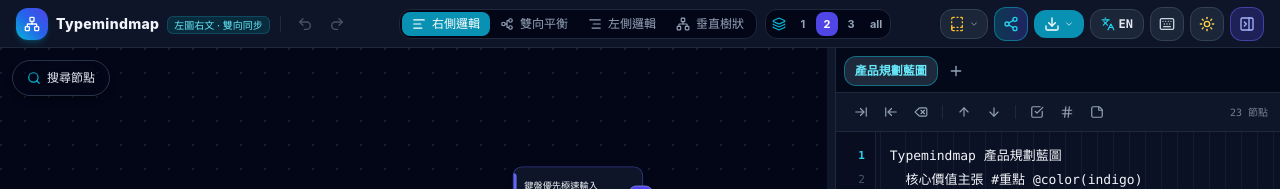
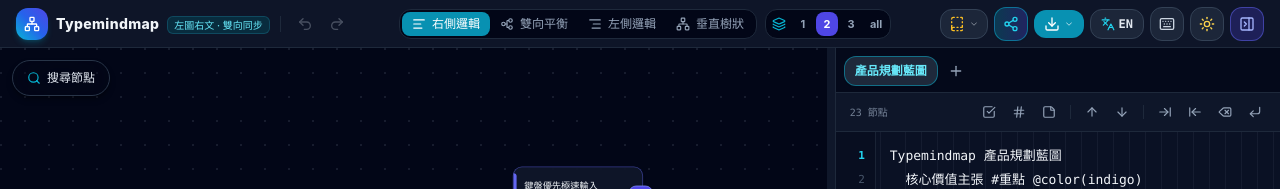
Before and after one commit to etsaycood/Typemindmap, a React (Vite) app: page / in a window 1280 px wide. Shown: the top 189 px of the page. Built offline with nearby package versions, Linux system fonts and the light colour scheme.

Commit message:
feat: align toolbar to right and place indent, outdent, backspace, and newline buttons at the far right

```diff
--- a/src/components/RightOutliner.tsx
+++ b/src/components/RightOutliner.tsx
@@ -8,6 +8,7 @@ import {
   ArrowRightToLine,
   ArrowLeftToLine,
   Delete,
+  CornerDownLeft,
   CheckSquare,
   Hash,
   StickyNote,
@@ -221,6 +222,40 @@ export const RightOutliner: React.FC<RightOutlinerProps> = ({
     });
   };
 
+  // Enter / 換行 button handler (auto-preserve indent & keep cursor line in upper portion)
+  const handleEnter = () => {
+    const el = textareaRef.current;
+    if (!el) return;
+
+    const val = el.value.replace(/\r\n/g, '\n');
+    const selStart = el.selectionStart;
+    const selEnd = el.selectionEnd;
+
+    const lineStart = val.lastIndexOf('\n', selStart - 1) + 1;
+    const curLineBeforeCursor = val.slice(lineStart, selStart);
+    const indentMatch = curLineBeforeCursor.match(/^[ \t]*/);
+    const indent = (indentMatch ? indentMatch[0] : '').replace(/\t/g, '  ');
+
+    // If current line is line 0 (root) and has 0 indent, indent the second line by 2 spaces automatically!
+    const curLineIdx = computeLineIndexFromPos(val, selStart);
+    const nextIndent = curLineIdx === 0 && indent.length === 0 ? '  ' : indent;
+    const nextLineIdx = curLineIdx + 1;
+
+    const nextVal = val.slice(0, selStart) + '\n' + nextIndent + val.slice(selEnd);
+    const nextCursor = selStart + 1 + nextIndent.length;
+
+    onChangeContent(nextVal, nextLineIdx);
+    onActiveLineChange(nextLineIdx);
+
+    window.requestAnimationFrame(() => {
+      if (!textareaRef.current) return;
+      textareaRef.current.focus();
+      textareaRef.current.selectionStart = nextCursor;
+      textareaRef.current.selectionEnd = nextCursor;
+      scrollLineToUpperPortion(nextLineIdx, true);
+    });
+  };
+
   // Move current line + subtree up/down
   const handleMoveBlock = (dir: 'up' | 'down') => {
     const res = moveSubtreeVertical(content, rootNode, activeLineIndex, dir);
@@ -293,34 +328,8 @@ export const RightOutliner: React.FC<RightOutlinerProps> = ({
 
     // 3. Enter -> Auto-preserve current line indentation & keep typing line in upper portion
     if (e.key === 'Enter' && !e.shiftKey && !e.ctrlKey && !e.metaKey) {
-      const el = e.currentTarget;
-      const val = el.value;
-      const selStart = el.selectionStart;
-      const selEnd = el.selectionEnd;
-
-      const lineStart = val.lastIndexOf('\n', selStart - 1) + 1;
-      const curLineBeforeCursor = val.slice(lineStart, selStart);
-      const indentMatch = curLineBeforeCursor.match(/^[ \t]*/);
-      const indent = (indentMatch ? indentMatch[0] : '').replace(/\t/g, '  ');
-
-      // If current line is line 0 (root) and has 0 indent, indent the second line by 2 spaces automatically!
-      const curLineIdx = computeLineIndexFromPos(val, selStart);
-      const nextIndent = curLineIdx === 0 && indent.length === 0 ? '  ' : indent;
-      const nextLineIdx = curLineIdx + 1;
-
       e.preventDefault();
-      const nextVal = val.slice(0, selStart) + '\n' + nextIndent + val.slice(selEnd);
-      const nextCursor = selStart + 1 + nextIndent.length;
-
-      onChangeContent(nextVal, nextLineIdx);
-      onActiveLineChange(nextLineIdx);
-
-      window.requestAnimationFrame(() => {
-        if (!textareaRef.current) return;
-        textareaRef.current.selectionStart = nextCursor;
-        textareaRef.current.selectionEnd = nextCursor;
-        scrollLineToUpperPortion(nextLineIdx, true);
-      });
+      handleEnter();
       return;
     }
   };
@@ -428,76 +437,13 @@ export const RightOutliner: React.FC<RightOutlinerProps> = ({
             : 'bg-slate-50 border-slate-200 text-slate-600'
         }`}
       >
-        <div className="flex items-center gap-1">
-          {/* Tab (Indent) */}
-          <button
-            type="button"
-            onMouseDown={(e) => e.preventDefault()}
-            onClick={() => adjustIndentation(false)}
-            className={`p-1.5 rounded-lg active:scale-90 transition-all ${
-              isDark ? 'hover:bg-slate-800 hover:text-white' : 'hover:bg-slate-200 hover:text-slate-900'
-            }`}
-            title={t.indentTooltip}
-          >
-            <ArrowRightToLine className="w-3.5 h-3.5" />
-          </button>
+        {/* Left: Node Count */}
+        <span className="font-mono text-[10px] opacity-75 select-none pl-0.5">
+          {t.nodesCount(rootNode.totalDescendants + 1)}
+        </span>
 
-          {/* Shift+Tab (Outdent) */}
-          <button
-            type="button"
-            onMouseDown={(e) => e.preventDefault()}
-            onClick={() => adjustIndentation(true)}
-            className={`p-1.5 rounded-lg active:scale-90 transition-all ${
-              isDark ? 'hover:bg-slate-800 hover:text-white' : 'hover:bg-slate-200 hover:text-slate-900'
-            }`}
-            title={t.outdentTooltip}
-          >
-            <ArrowLeftToLine className="w-3.5 h-3.5" />
-          </button>
-
-          {/* Backspace / Delete (<-) */}
-          <button
-            type="button"
-            onMouseDown={(e) => e.preventDefault()}
-            onClick={handleBackspace}
-            className={`p-1.5 rounded-lg active:scale-90 transition-all ${
-              isDark ? 'hover:bg-slate-800 hover:text-rose-400' : 'hover:bg-slate-200 hover:text-rose-600'
-            }`}
-            title={t.backspaceTooltip}
-          >
-            <Delete className="w-3.5 h-3.5" />
-          </button>
-
-          <div className={`h-3.5 w-px mx-1 ${isDark ? 'bg-slate-800' : 'bg-slate-300'}`} />
-
-          {/* Move Subtree Up */}
-          <button
-            type="button"
-            onMouseDown={(e) => e.preventDefault()}
-            onClick={() => handleMoveBlock('up')}
-            className={`p-1.5 rounded-lg active:scale-90 transition-all ${
-              isDark ? 'hover:bg-slate-800 hover:text-white' : 'hover:bg-slate-200 hover:text-slate-900'
-            }`}
-            title={t.moveUpTooltip}
-          >
-            <ArrowUp className="w-3.5 h-3.5" />
-          </button>
-
-          {/* Move Subtree Down */}
-          <button
-            type="button"
-            onMouseDown={(e) => e.preventDefault()}
-            onClick={() => handleMoveBlock('down')}
-            className={`p-1.5 rounded-lg active:scale-90 transition-all ${
-              isDark ? 'hover:bg-slate-800 hover:text-white' : 'hover:bg-slate-200 hover:text-slate-900'
-            }`}
-            title={t.moveDownTooltip}
-          >
-            <ArrowDown className="w-3.5 h-3.5" />
-          </button>
-
-          <div className={`h-3.5 w-px mx-1 ${isDark ? 'bg-slate-800' : 'bg-slate-300'}`} />
-
+        {/* Right: Functional Action Buttons */}
+        <div className="flex items-center gap-1 ml-auto">
           {/* Toggle Checkbox */}
           <button
             type="button"
@@ -536,11 +482,89 @@ export const RightOutliner: React.FC<RightOutlinerProps> = ({
           >
             <StickyNote className="w-3.5 h-3.5" />
           </button>
+
+          <div className={`h-3.5 w-px mx-1 ${isDark ? 'bg-slate-800' : 'bg-slate-300'}`} />
+
+          {/* Move Subtree Up */}
+          <button
+            type="button"
+            onMouseDown={(e) => e.preventDefault()}
+            onClick={() => handleMoveBlock('up')}
+            className={`p-1.5 rounded-lg active:scale-90 transition-all ${
+              isDark ? 'hover:bg-slate-800 hover:text-white' : 'hover:bg-slate-200 hover:text-slate-900'
+            }`}
+            title={t.moveUpTooltip}
+          >
+            <ArrowUp className="w-3.5 h-3.5" />
+          </button>
+
+          {/* Move Subtree Down */}
+          <button
+            type="button"
+            onMouseDown={(e) => e.preventDefault()}
+            onClick={() => handleMoveBlock('down')}
+            className={`p-1.5 rounded-lg active:scale-90 transition-all ${
+              isDark ? 'hover:bg-slate-800 hover:text-white' : 'hover:bg-slate-200 hover:text-slate-900'
+            }`}
+            title={t.moveDownTooltip}
+          >
+            <ArrowDown className="w-3.5 h-3.5" />
+          </button>
+
+          <div className={`h-3.5 w-px mx-1 ${isDark ? 'bg-slate-800' : 'bg-slate-300'}`} />
+
+          {/* >| Tab (Indent) */}
+          <button
+            type="button"
+            onMouseDown={(e) => e.preventDefault()}
+            onClick={() => adjustIndentation(false)}
+            className={`p-1.5 rounded-lg active:scale-90 transition-all ${
+              isDark ? 'hover:bg-slate-800 hover:text-cyan-300' : 'hover:bg-slate-200 hover:text-cyan-700'
+            }`}
+            title={t.indentTooltip}
+          >
+            <ArrowRightToLine className="w-3.5 h-3.5" />
+          </button>
+
+          {/* |< Shift+Tab (Outdent) */}
+          <button
+            type="button"
+            onMouseDown={(e) => e.preventDefault()}
+            onClick={() => adjustIndentation(true)}
+            className={`p-1.5 rounded-lg active:scale-90 transition-all ${
+              isDark ? 'hover:bg-slate-800 hover:text-cyan-300' : 'hover:bg-slate-200 hover:text-cyan-700'
+            }`}
+            title={t.outdentTooltip}
+          >
+            <ArrowLeftToLine className="w-3.5 h-3.5" />
+          </button>
+
+          {/* < Backspace / Delete */}
+          <button
+            type="button"
+            onMouseDown={(e) => e.preventDefault()}
+            onClick={handleBackspace}
+            className={`p-1.5 rounded-lg active:scale-90 transition-all ${
+              isDark ? 'hover:bg-slate-800 hover:text-rose-400' : 'hover:bg-slate-200 hover:text-rose-600'
+            }`}
+            title={t.backspaceTooltip}
+          >
+            <Delete className="w-3.5 h-3.5" />
+          </button>
+
+          {/* ↵ Enter / 換行 */}
+          <button
+            type="button"
+            onMouseDown={(e) => e.preventDefault()}
+            onClick={handleEnter}
+            className={`p-1.5 rounded-lg active:scale-90 transition-all ${
+              isDark ? 'hover:bg-slate-800 hover:text-emerald-400' : 'hover:bg-slate-200 hover:text-emerald-600'
+            }`}
+            title={t.enterTooltip}
+          >
+            <CornerDownLeft className="w-3.5 h-3.5" />
+          </button>
         </div>
-
-        <span className="font-mono text-[10px] opacity-75">
-          {t.nodesCount(rootNode.totalDescendants + 1)}
-        </span>
       </div>
 
       {/* 3. Main Outliner Code Editor with Line Gutter */}
--- a/src/utils/i18n.ts
+++ b/src/utils/i18n.ts
@@ -96,9 +96,10 @@ export const I18N = {
     tabTooltip: '點擊切換圖表；雙擊重新命名',
     deleteTabTooltip: '刪除此分頁圖表',
     addTabTooltip: '新增空白心智圖分頁',
-    outdentTooltip: '向外凸排提升層級 (Shift + Tab)',
-    indentTooltip: '向內縮排建立子節點 (Tab)',
-    backspaceTooltip: '刪除前一個字元或選取內容 (Backspace / ←)',
+    outdentTooltip: '向外凸排提升層級 (Shift + Tab / |<)',
+    indentTooltip: '向內縮排建立子節點 (Tab / >|)',
+    backspaceTooltip: '刪除前一個字元或選取內容 (Backspace / <)',
+    enterTooltip: '換行並自動保留縮排 (Enter / ↵)',
     moveUpTooltip: '將此分支整塊上移 (Alt + ↑)',
     moveDownTooltip: '將此分支整塊下移 (Alt + ↓)',
     todoButton: '待辦',
@@ -248,9 +249,10 @@ export const I18N = {
     tabTooltip: 'Click to switch; Double click to rename',
     deleteTabTooltip: 'Delete this mind map tab',
     addTabTooltip: 'Add new blank mind map',
-    outdentTooltip: 'Outdent / Promote Level (Shift + Tab)',
-    indentTooltip: 'Indent / Create Child Node (Tab)',
-    backspaceTooltip: 'Delete previous character or selection (Backspace / ←)',
+    outdentTooltip: 'Outdent / Promote Level (Shift + Tab / |<)',
+    indentTooltip: 'Indent / Create Child Node (Tab / >|)',
+    backspaceTooltip: 'Delete previous character or selection (Backspace / <)',
+    enterTooltip: 'New line with smart indent (Enter / ↵)',
     moveUpTooltip: 'Move Subtree Up (Alt + ↑)',
     moveDownTooltip: 'Move Subtree Down (Alt + ↓)',
     todoButton: 'Todo',
```
